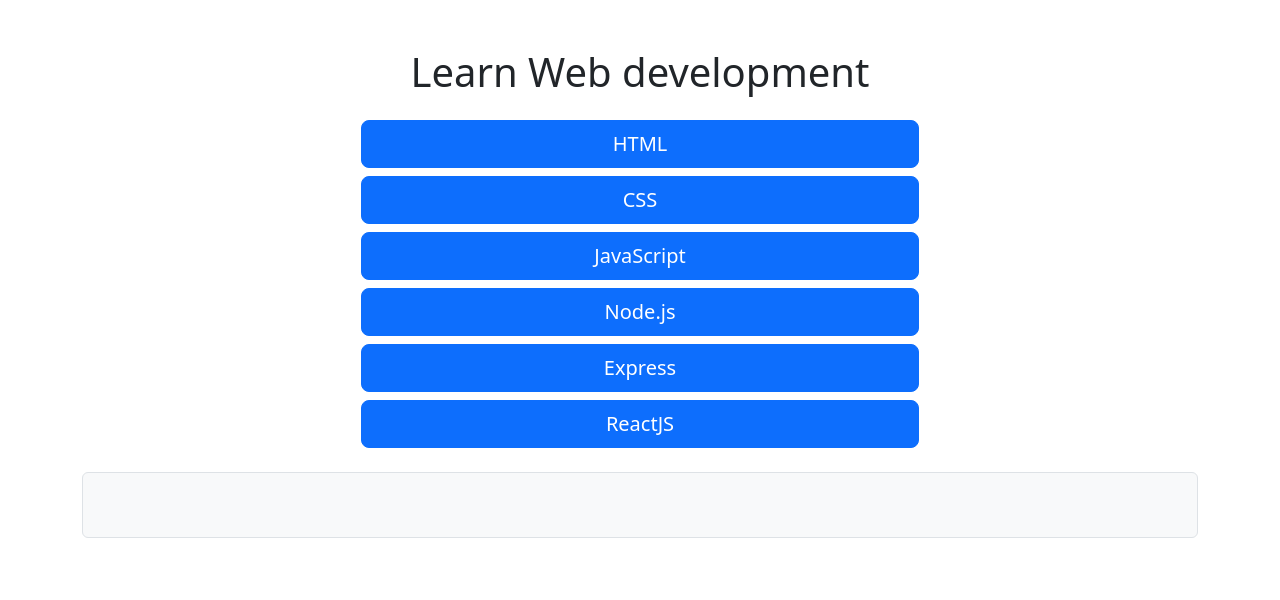
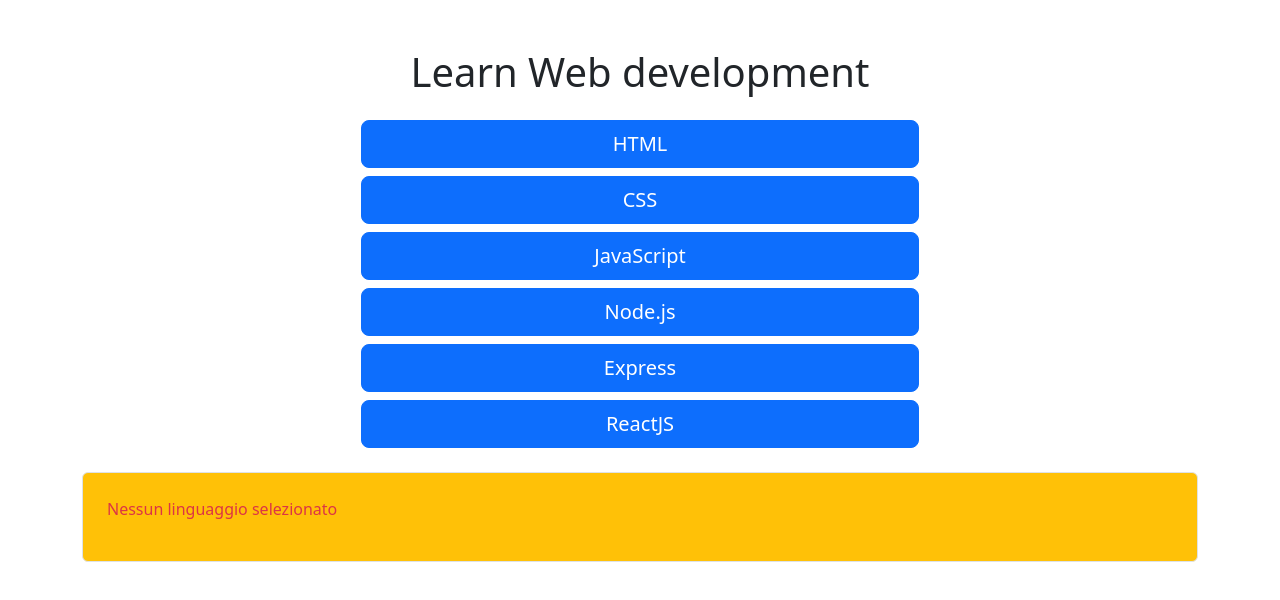
Before and after one commit to luigi-giordano/react-use-state, a React (Vite) app: page / in a window 1280 px wide. Shown: the top 600 px of the page. Built offline with nearby package versions, Linux system fonts and the light colour scheme.

Commit message:
completed card bonus "Nessun linguaggio selezionato"

```diff
--- a/src/App.jsx
+++ b/src/App.jsx
@@ -34,7 +34,7 @@
 ];
 
 const App = () => {
-  const [selectedLanguage, setSelectedLanguage] = useState(1);
+  const [selectedLanguage, setSelectedLanguage] = useState(null);
 
   const handleClick = (language) => {
     setSelectedLanguage(language);
@@ -48,7 +48,7 @@
           <button
             key={language.id}
             onClick={() => handleClick(language)}
-            className={`btn btn-primary btn-lg w-50 ${selectedLanguage.id === language.id ? "btn-warning" : "btn-primary"
+            className={`btn btn-primary btn-lg w-50 ${selectedLanguage && selectedLanguage.id === language.id ? "btn-warning" : "btn-primary"
               }`}
           >
             {language.title}
@@ -56,17 +56,19 @@
         ))}
       </div>
 
-      {selectedLanguage ? (
+      {
+        selectedLanguage ? (
           <div className="mt-4 p-4 border rounded bg-light">
             <h2>{selectedLanguage.title}</h2>
             <p>{selectedLanguage.description}</p>
           </div>
         ) : (
-        <div className="mt-4 p-4 border rounded bg-light">
+          <div className="mt-4 p-4 border rounded bg-warning text-danger">
             <p>Nessun linguaggio selezionato</p>
           </div>
-      )}
-    </div>
+        )
+      }
+    </div >
   );
 };
 
```
Lines whose indentation alone changed are shown as unchanged.
